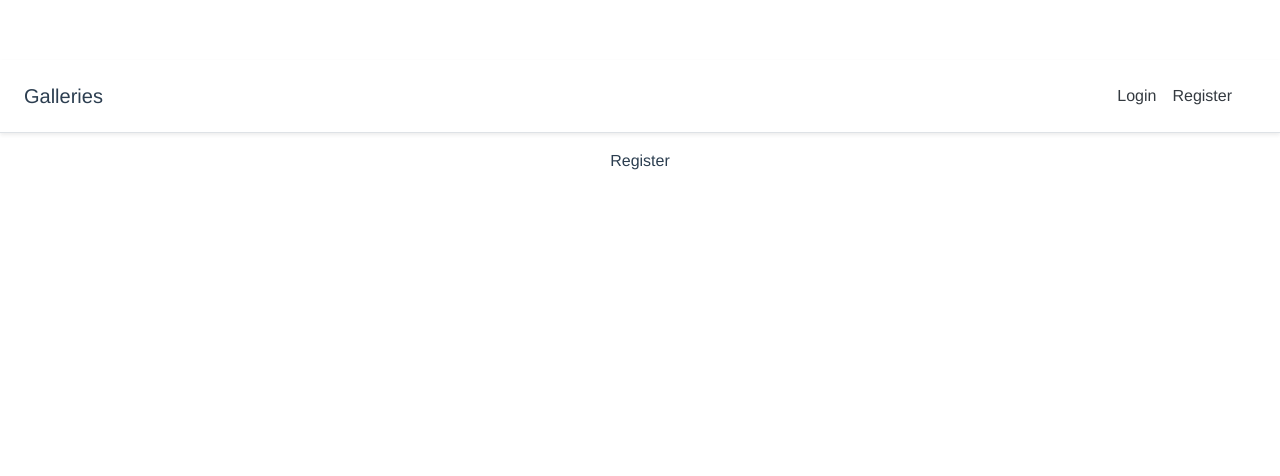
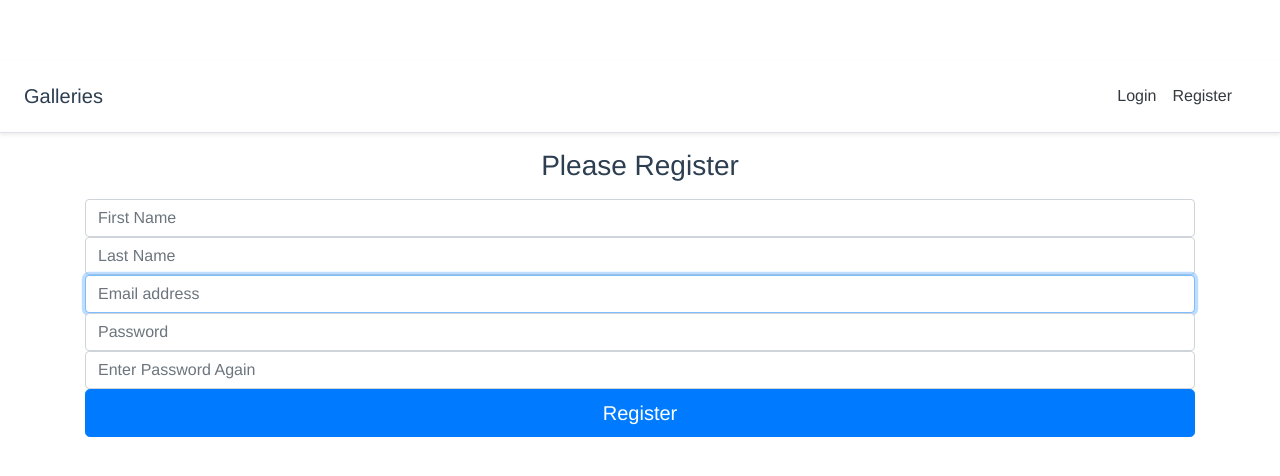
Before and after one commit to Alexanderrrr/Galleries-front-Vue, a Vue app: page /register in a window 1280 px wide. Shown: the top 476 px of the page. Built offline with nearby package versions, Linux system fonts and the light colour scheme.

Commit message:
Registration and Login

```diff
--- a/src/components/auth/Login.vue
+++ b/src/components/auth/Login.vue
@@ -35,7 +35,7 @@ export default {
   },
   computed: {
     ...mapGetters({
-      errors: 'getErrors'
+      errors: 'getAuthErrors'
     })
   }
 }
--- a/src/components/auth/Register.vue
+++ b/src/components/auth/Register.vue
@@ -1,11 +1,56 @@
 <template>
-  <div>
-      Register
-  </div>
+  <form @submit.prevent="submitForm">
+    <h1 class="h3 mb-3 font-weight-normal">Please Register</h1>
+    <label for="inputUserName" class="sr-only">First Name</label>
+    <input v-model="first_name" type="text" id="inputFirstName" class="form-control" placeholder="First Name" required>
+    <label for="inputUserName" class="sr-only">Last Name</label>
+    <input v-model="last_name" type="text" id="inputLastName" class="form-control" placeholder="Last Name" required>
+    <label for="inputEmail" class="sr-only">Email address</label>
+    <input v-model="email" type="email" id="inputEmail" class="form-control" placeholder="Email address" required autofocus>
+    <p v-for="err in errors" class="p-3 mb-2 alert alert-danger rounded">{{ err[0] }}</p>
+    <label for="inputPassword" class="sr-only">Password</label>
+    <input v-model="password" type="password" id="inputPassword" class="form-control" placeholder="Password" required>
+    <label for="inputPassword" class="sr-only">Confirm Password</label>
+    <input v-model="password_confirmation" type="password" class="form-control" placeholder="Enter Password Again" required>
+    <button class="btn btn-lg btn-primary btn-block" type="submit">Register</button>
+    <template v-if="errors">
+      <ul>
+        <li v-for="err in errors" class="p-3 mb-2 alert alert-danger rounded">{{ err[0] }}</li>
+      </ul>
+    </template>
+  </form>
 </template>
 
 <script>
+import {mapActions, mapGetters} from 'vuex'
+
 export default {
+  data(){
+    return {
+      first_name: "",
+      last_name: "",
+      email: "",
+      password: null,
+      password_confirmation: null,
+    }
+  },
+  methods: {
+    ...mapActions(['register']),
+    submitForm(){
+      this.register({
+        email: this.email,
+        first_name: this.first_name,
+        last_name: this.last_name,
+        password: this.password,
+        password_confirmation: this.password_confirmation
+      })
+    }
+  },
+  computed: {
+    ...mapGetters({
+      errors: 'getAuthErrors'
+    })
+  }
 }
 </script>
 
--- a/src/services/AuthService.js
+++ b/src/services/AuthService.js
@@ -8,6 +8,17 @@ export class AuthService {
       password
     }).then(({data}) => data);
   }
+
+  register( email, first_name, last_name, password, password_confirmation){
+    return HttpService.post('/auth/register', {
+      email,
+      first_name,
+      last_name,
+      password,
+      password_confirmation
+    }).then(({data}) => data);
+  }
+
   setAuthHeaders(token){
     if (!token) {
       delete HttpService.defaults.headers.common['Authorization'];
--- a/src/store/auth.js
+++ b/src/store/auth.js
@@ -10,22 +10,22 @@ export default {
   state: {
     user: getUserFromLocalStorage(),
     token: localStorage.getItem('token'),
-    errors: null,
+    auth_errors: null,
   },
   mutations: {
     SET_DATA(state, {user, token}){
       state.user = user,
       state.token = token,
-      state.errors = null
+      state.auth_errors = null
     },
     SET_ERRORS(state, payload){
-      state.errors = payload
+      state.auth_errors = payload
     }
   },
   actions: {
-    async login({commit}, {email, password}){
+    async login( { commit }, {email, password}){
       try {
-        const {user, token} = await  authService.login(email, password);
+        const {user, token} = await authService.login(email, password);
         localStorage.setItem('user', JSON.stringify(user));
         localStorage.setItem('token', token);
         authService.setAuthHeaders(token);
@@ -43,6 +43,19 @@ export default {
       localStorage.removeItem('user');
       commit('SET_DATA', {user: null, token: null})
       router.push({name: 'login'})
+    },
+
+    async register( { commit },{ email, first_name, last_name, password, password_confirmation} ){
+      try {
+        const {user, token} = await authService.register( email,first_name, last_name, password, password_confirmation);
+        localStorage.setItem('user', JSON.stringify(user));
+        localStorage.setItem('token', token);
+        authService.setAuthHeaders(token);
+        commit('SET_DATA', {user, token});
+        router.push({name: 'home'});
+      } catch (error){
+          commit('SET_ERRORS', error.response ? error.response.data.errors : error);
+      }
     }
 
   },
@@ -50,8 +63,8 @@ export default {
     getUser(state){
       return state.user
     },
-    getErrors(state){
-      return state.errors
+    getAuthErrors(state){
+      return state.auth_errors
     }
   }
 }
```
